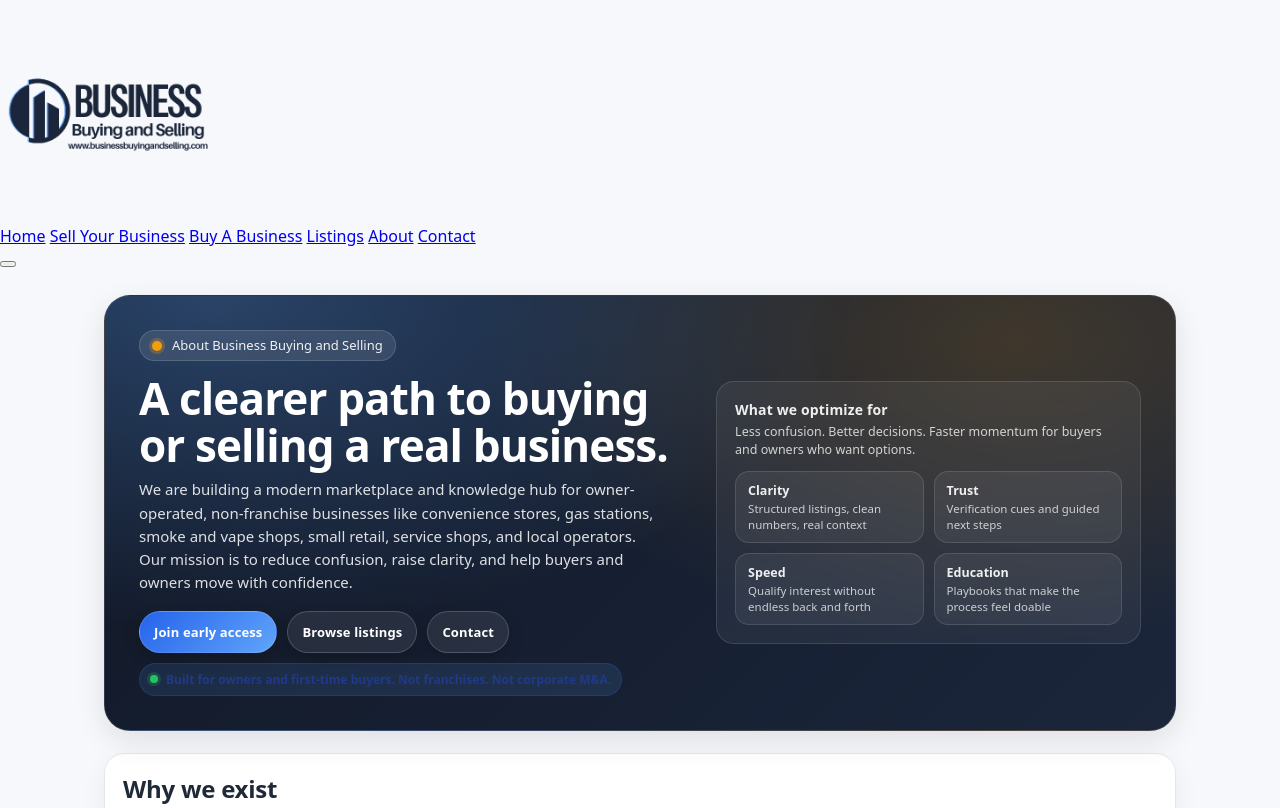
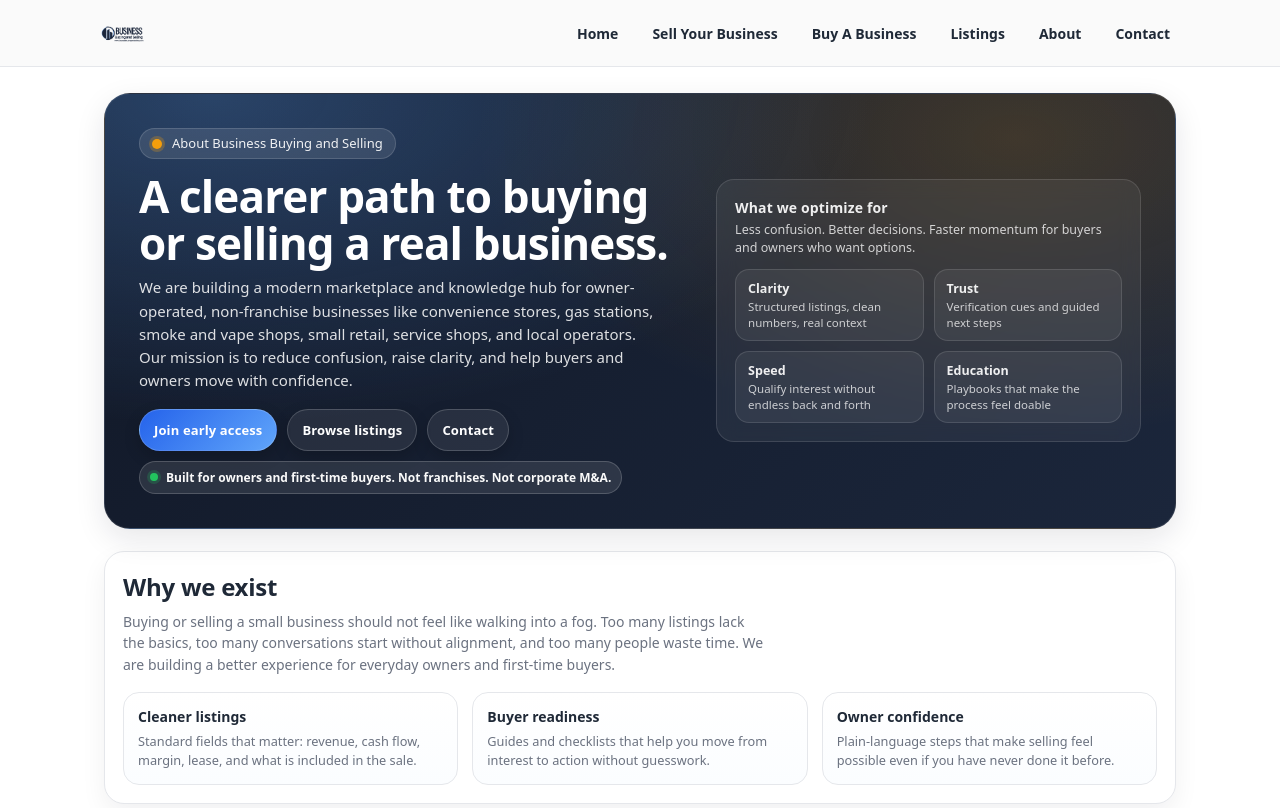
Before and after one commit to thecloudforestretreat/businessbuyingandselling-site, a plain HTML site: page about-us/index.html in a window 1280 px wide. Shown: the top 808 px of the page. Drawn offline with Linux system fonts and the light colour scheme.

Commit message:
Update styles and add additional stylesheets

```diff
--- a/about-us/index.html
+++ b/about-us/index.html
@@ -276,9 +276,9 @@
       margin-top: 10px;
       padding: 7px 10px;
       border-radius: 999px;
-      border: 1px solid rgba(37,99,235,0.25);
-      background: rgba(96,165,250,0.12);
-      color: #1f3a8a;
+      border: 1px solid rgba(255,255,255,0.18);
+      background: rgba(255,255,255,0.10);
+      color: #FAFAFA;
       font-size: 12px;
       font-weight: 700;
       width: fit-content;
@@ -325,7 +325,10 @@
     /* Prevent any accidental full-width elements */
     img, video, iframe { max-width: 100%; height: auto; }
   </style>
-</head>
+
+    <link rel="stylesheet" href="/assets/css/site.css">
+    <link rel="stylesheet" href="/assets/css/header.css">
+  </head>
 <body>
   <div class="bbas-page">
     <!-- Header include mount -->
@@ -457,5 +460,6 @@
       });
     })();
   </script>
+  <script src="/assets/js/site.js" defer></script>
 </body>
 </html>
```
